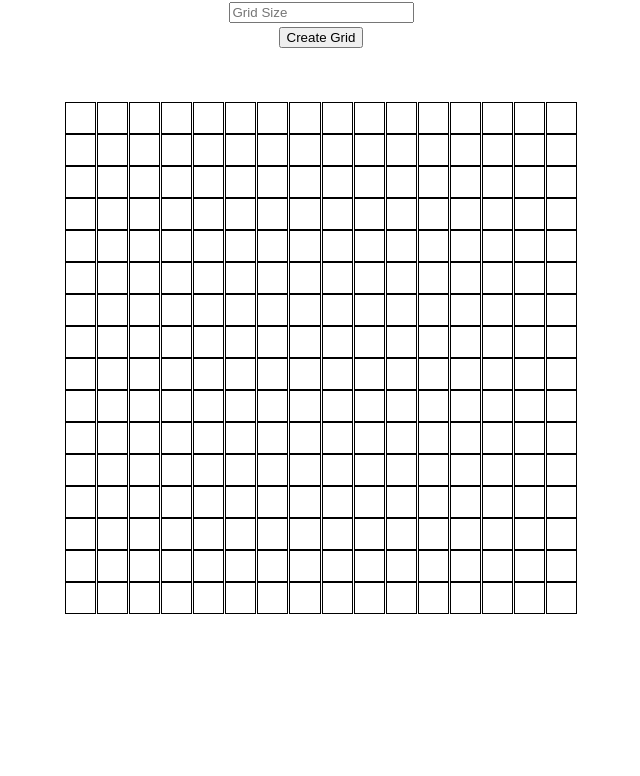
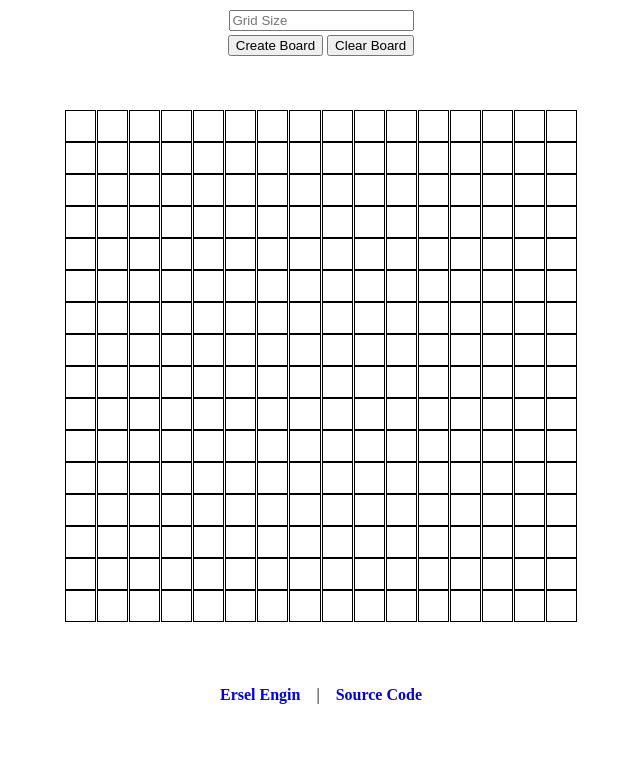
Before and after one commit to ErselEngin/odin-etch-a-sketch, a plain HTML site: page index.html in a window 1280 px wide. Shown: the part 78-854 px from the top of the page, without its empty margins (319-959 px from the left). Before the commit the page ends 800 px from the top, so only its background shows below. Drawn offline with Linux system fonts and the light colour scheme.

Commit message:
Clear Board Function
Added a button to clear the grid
Reworded buttons to be more clear
Added github links of the project at the bottom

```diff
--- a/index.html
+++ b/index.html
@@ -13,8 +13,19 @@
     <h1 id="title">Etch a Sketch</h1>
     <div id="mainContent">
         <input id="size" placeholder="Grid Size">
-        <button id="createGrid">Create Grid</button>
+        <div>
+            <button id="createGrid">Create Board</button>
+            <button id="clearGrid">Clear Board</button>
+        </div>
     </div>
+
+    <footer>
+        <div>
+            <a href="https://github.com/ErselEngin/">Ersel Engin</a>
+            |
+            <a href="https://github.com/ErselEngin/odin-etch-a-sketch">Source Code</a>
+        </div>
+    </footer>
 </body>
 
 </html>
--- a/javascript.js
+++ b/javascript.js
@@ -1,5 +1,6 @@
 const main = document.querySelector('#mainContent');
 const newBoard = document.querySelector('#createGrid');
+const clearBoard = document.querySelector('#clearGrid');
 const gridSize = document.querySelector('#size');
 
 let grid = document.createElement('div');
@@ -9,7 +10,7 @@ main.appendChild(grid);
 createGrid(16);
 
 newBoard.addEventListener('click', () => {
-    if(gridSize.value != null && gridSize.value != ""){
+    if (gridSize.value != null && gridSize.value != "") {
 
         grid.innerHTML = "";
 
@@ -18,14 +19,14 @@ newBoard.addEventListener('click', () => {
         columnSize.value = "";
         rowSize.value = "";
     }
-    else{
+    else {
         alert("You need to set a grid size between 1 and 64");
     }
 })
 
 function createGrid(size) {
 
-    if(size > 0 && size < 65){
+    if (size > 0 && size < 65) {
         for (let i = 0; i < size; i++) {
             let column = document.createElement('div');
             column.classList = "column";
@@ -44,7 +45,14 @@ function createGrid(size) {
 
 
     }
-    else{
+    else {
         alert("Grid sizes must be between 1 and 64");
     }
 }
+
+clearBoard.addEventListener('click', () => {
+    let cells = document.querySelectorAll('.row');
+    cells.forEach(cell => {
+        cell.setAttribute('style', "background-color: white;")
+    })
+})
--- a/style.css
+++ b/style.css
@@ -1,4 +1,9 @@
-#mainContent{
+body {
+    display: flex;
+    flex-direction: column;
+}
+
+#mainContent {
     display: flex;
     flex-direction: column;
     justify-content: center;
@@ -6,11 +11,11 @@
     gap: 4px;
 }
 
-#title{
+#title {
     text-align: center;
 }
 
-.grid{
+.grid {
     display: flex;
     flex-wrap: wrap;
     justify-content: space-around;
@@ -20,11 +25,11 @@
 }
 
 .column,
-.row{
+.row {
     flex: 1 1 auto;
 }
 
-.column{
+.column {
     display: flex;
     text-align: center;
     gap: 1px;
@@ -32,6 +37,24 @@
     justify-content: center;
 }
 
-.row{
+.row {
     border: 1px black solid;
 }
+
+footer {
+    display: flex;
+    justify-content: center;
+    margin: 64px;
+}
+
+footer div {
+    display: flex;
+    flex-direction: row;
+    align-items: center;
+    gap: 16px;
+}
+
+footer a {
+    text-decoration: none;
+    font-weight: 700;
+}
```
